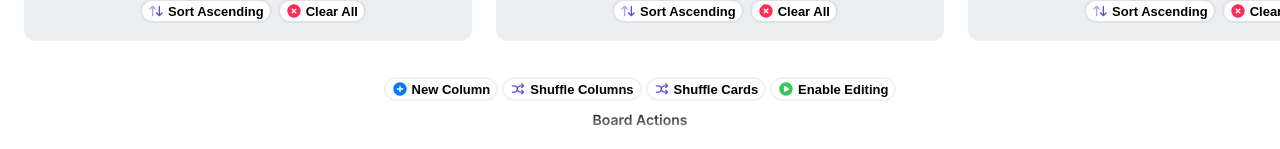
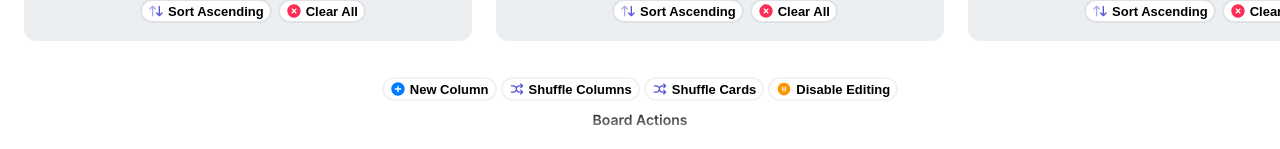
Before and after one commit to moskit33/kanban_board, a Vue app: page / in a window 1280 px wide. Shown: the part 648-797 px from the top of the page. Built offline with nearby package versions, Linux system fonts and the light colour scheme.

Commit message:
fix board actions button text and styles

```diff
--- a/src/components/Board.vue
+++ b/src/components/Board.vue
@@ -42,29 +42,4 @@ onMounted(() => {
   padding: 16px 12px;
   height: 100vh;
 }
-.board-actions {
-  display: flex;
-  flex-direction: row;
-  justify-content: center;
-  margin-top: 16px;
-}
-
-.board-actions__button {
-  margin: 0 2px;
-}
-
-.board-actions__title {
-  font-size: 14px;
-  font-weight: 600;
-  background: linear-gradient(
-    to bottom,
-    rgba(0, 0, 0, 1) 0%,
-    rgba(0, 0, 0, 0.4) 100%
-  );
-  -webkit-background-clip: text;
-  -webkit-text-fill-color: transparent;
-  background-clip: text;
-  color: transparent;
-  margin: 10px 0;
-}
 </style>
--- a/src/components/BoardActions.vue
+++ b/src/components/BoardActions.vue
@@ -26,9 +26,11 @@
     <BaseButton
       class="board-actions__button"
       :text="
-        kanbanBoard.isDisabledGlobal ? 'Enable Editing' : 'Disable Editing'
+        kanbanBoard.isDisabledGlobal.value
+          ? 'Enable Editing'
+          : 'Disable Editing'
       "
-      :icon="kanbanBoard.isDisabledGlobal ? 'resume' : 'disable'"
+      :icon="kanbanBoard.isDisabledGlobal.value ? 'resume' : 'disable'"
       @click="kanbanBoard.toggleEditingGlobal"
     />
   </div>
```
